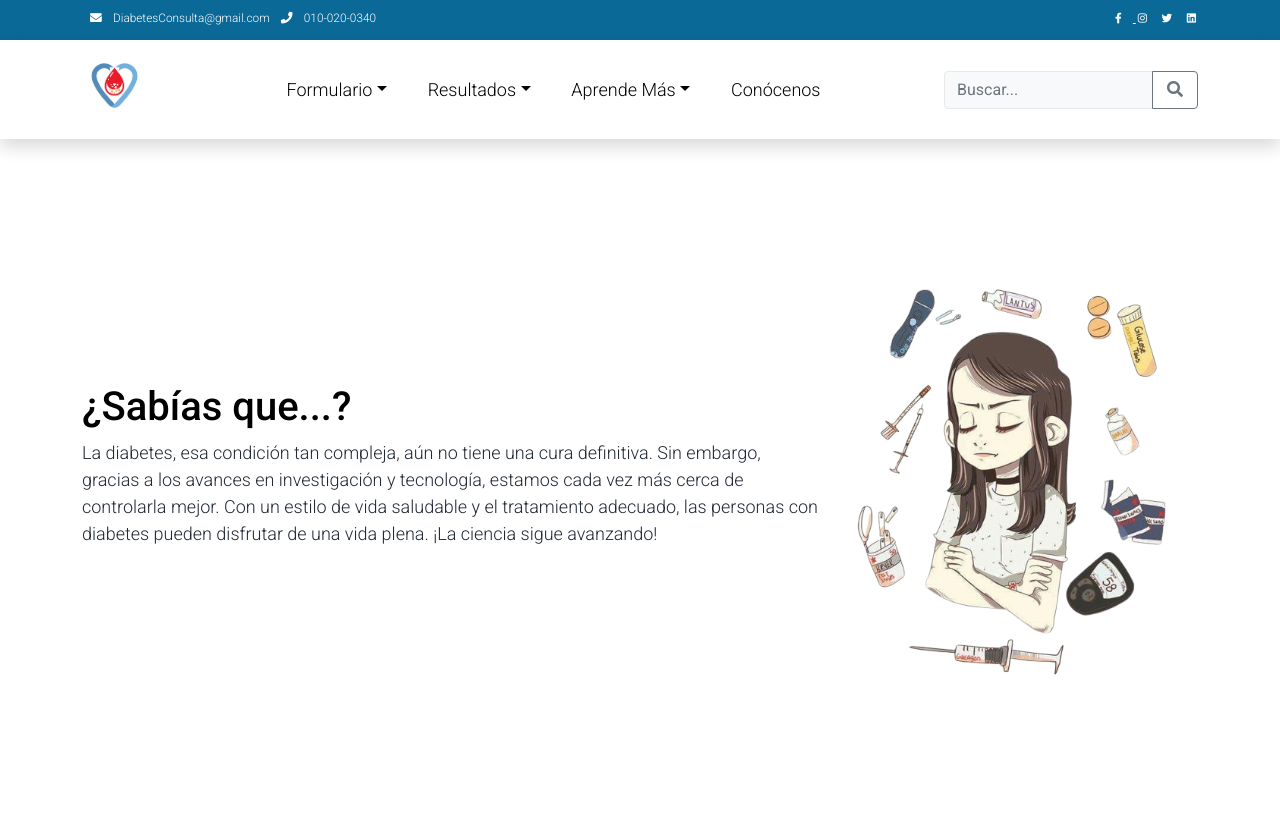
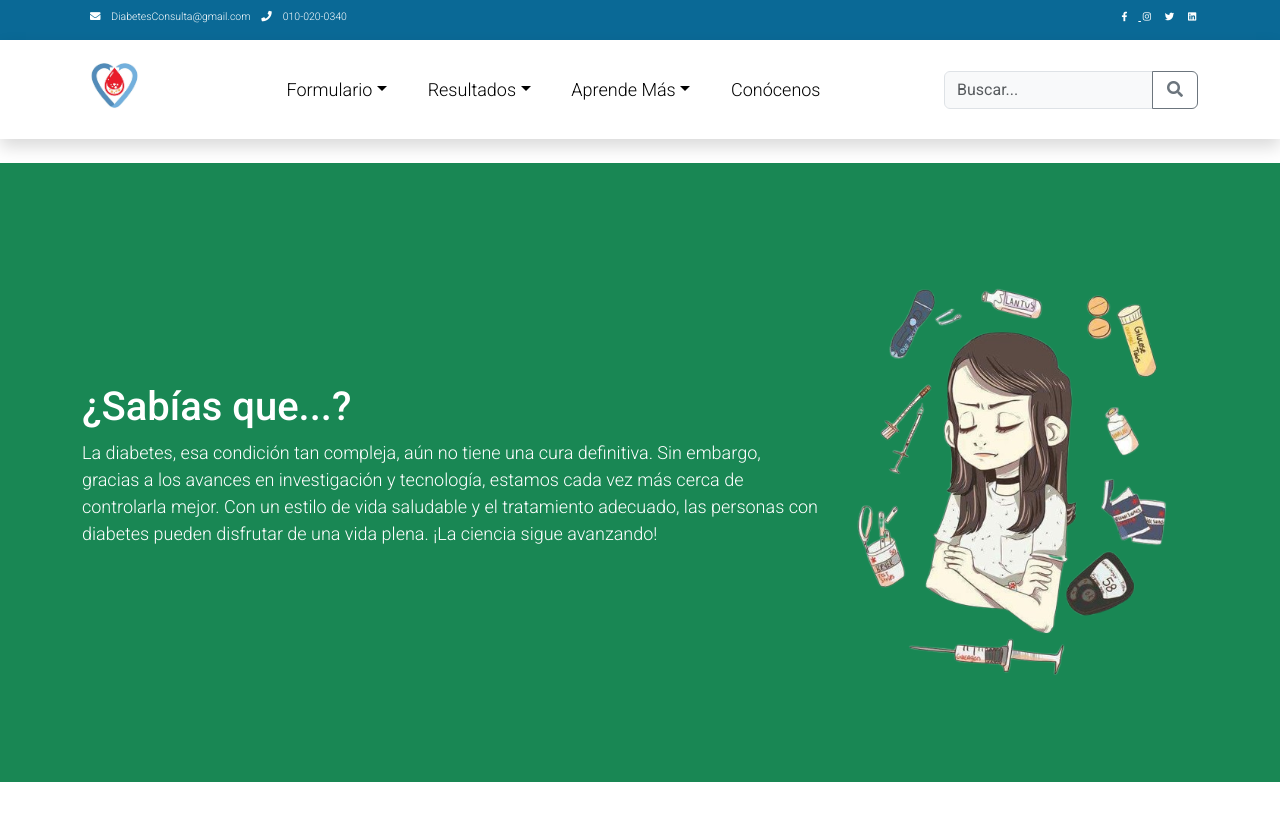
Before and after one commit to abel020/TP3_machineLearning, a Django app: page /about/ in a window 1280 px wide. Shown: the top 822 px of the page. Run offline with Django 5.2, Linux system fonts and the light colour scheme; parts of the project's set-up code (start-up, migrations or seed data) failed here and were passed over; some libraries are stand-ins or nearby versions.

Commit message:
8tavo commit

```diff
--- a/Api/templates/about.html
+++ b/Api/templates/about.html
@@ -13,8 +13,8 @@
         <div class="container">
             <div class="row align-items-center py-5">
                 <div class="col-md-8 text-white">
-                    <h1 style="color: black;">¿Sabías que...? </h1>
-                    <p>
+                    <h1 >¿Sabías que...? </h1>
+                    <p class="text-white">
                         La diabetes, esa condición tan compleja, aún no tiene una cura definitiva.
                         Sin embargo, gracias a los avances en investigación y tecnología,
                         estamos cada vez más cerca de controlarla mejor. Con un estilo de vida saludable y el tratamiento adecuado,
--- a/Api/templates/base.html
+++ b/Api/templates/base.html
@@ -11,7 +11,7 @@
     <link rel="stylesheet" href="{% static 'css/bootstrap.min.css' %}">
     <link rel="stylesheet" href="{% static 'css/templatemo.css' %}">
     <link rel="stylesheet" href="{% static 'css/custom.css' %}">
-
+    <link href="https://cdn.jsdelivr.net/npm/bootstrap@5.3.3/dist/css/bootstrap.min.css" rel="stylesheet" integrity="sha384-QWTKZyjpPEjISv5WaRU9OFeRpok6YctnYmDr5pNlyT2bRjXh0JMhjY6hW+ALEwIH" crossorigin="anonymous">
     <!-- Cargar estilos de fuentes después del diseño de la página -->
     <link rel="stylesheet"
         href="https://fonts.googleapis.com/css2?family=Roboto:wght@100;200;300;400;500;700;900&display=swap">
@@ -270,7 +270,7 @@
     <!-- Scripts -->
     <script src="{% static 'js/jquery-1.11.0.min.js' %}"></script>
     <script src="{% static 'js/bootstrap.bundle.min.js' %}"></script>
-
+    <script src="https://cdn.jsdelivr.net/npm/bootstrap@5.3.3/dist/js/bootstrap.bundle.min.js" integrity="sha384-YvpcrYf0tY3lHB60NNkmXc5s9fDVZLESaAA55NDzOxhy9GkcIdslK1eN7N6jIeHz" crossorigin="anonymous"></script>
 
 
 </body>
```
